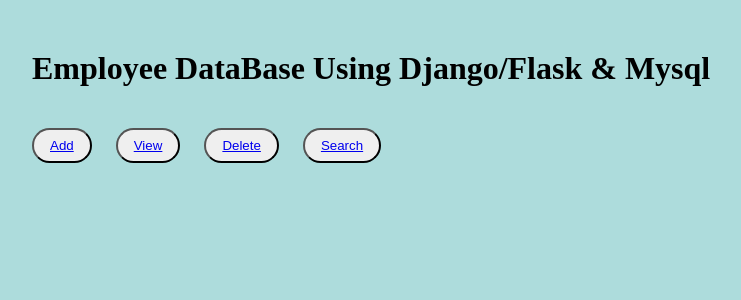
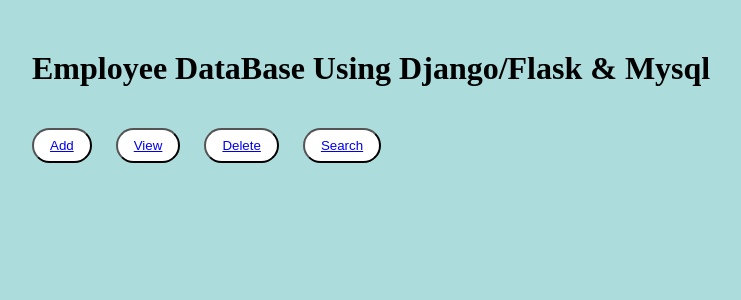
Before and after one commit to Arishraaj/Employee-Database, a Flask app: page / in a window 1280 px wide. Shown: the top 300 px of the page, without its empty margins (18-759 px from the left). Run offline with Flask 3, Linux system fonts and the light colour scheme; some libraries are stand-ins or nearby versions.

Commit message:
Update styles.css

```diff
--- a/static/styles.css
+++ b/static/styles.css
@@ -11,7 +11,8 @@ body {
     padding: 8px 16px;
     margin-right: 20px;
     margin-top: 20px;
-    color: #fff;
+    background-color: white;
+    color: #070707;
     border-color: black;
     border-radius: 20px;
     cursor: pointer;
```
